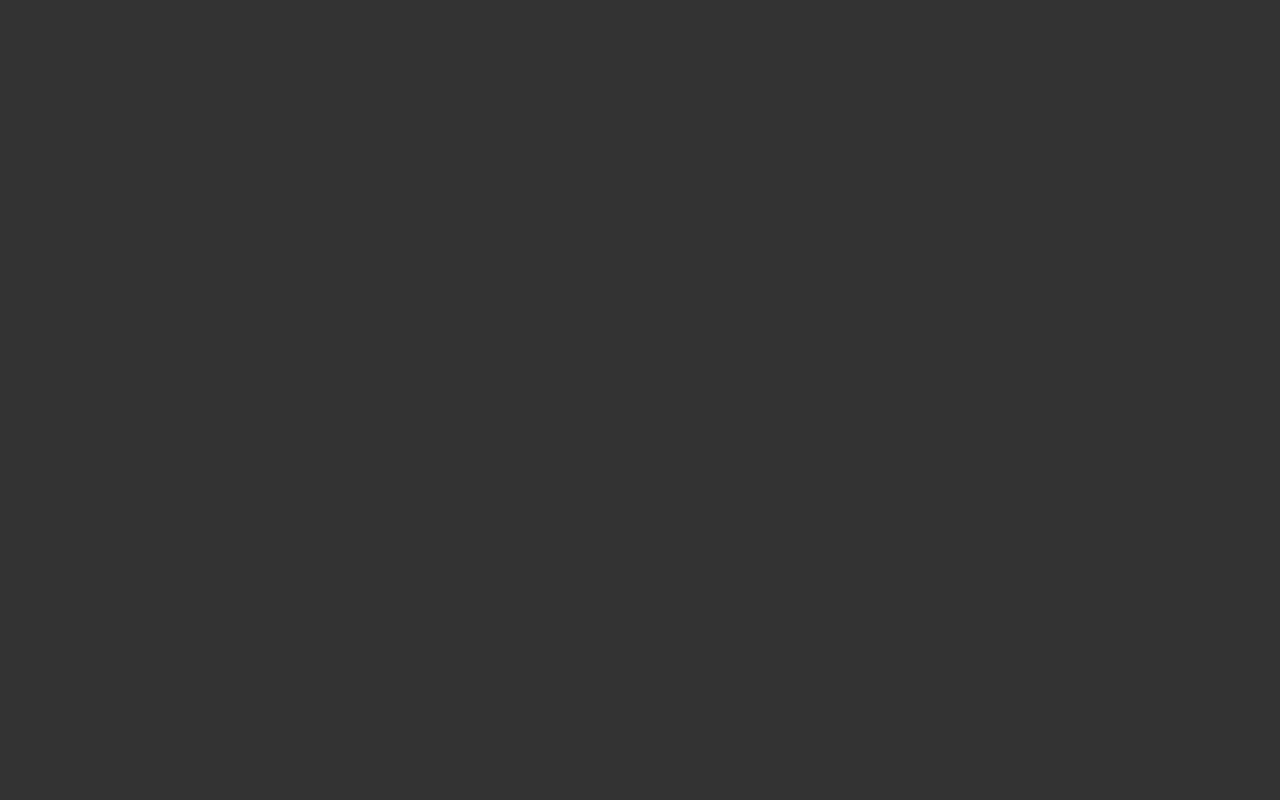
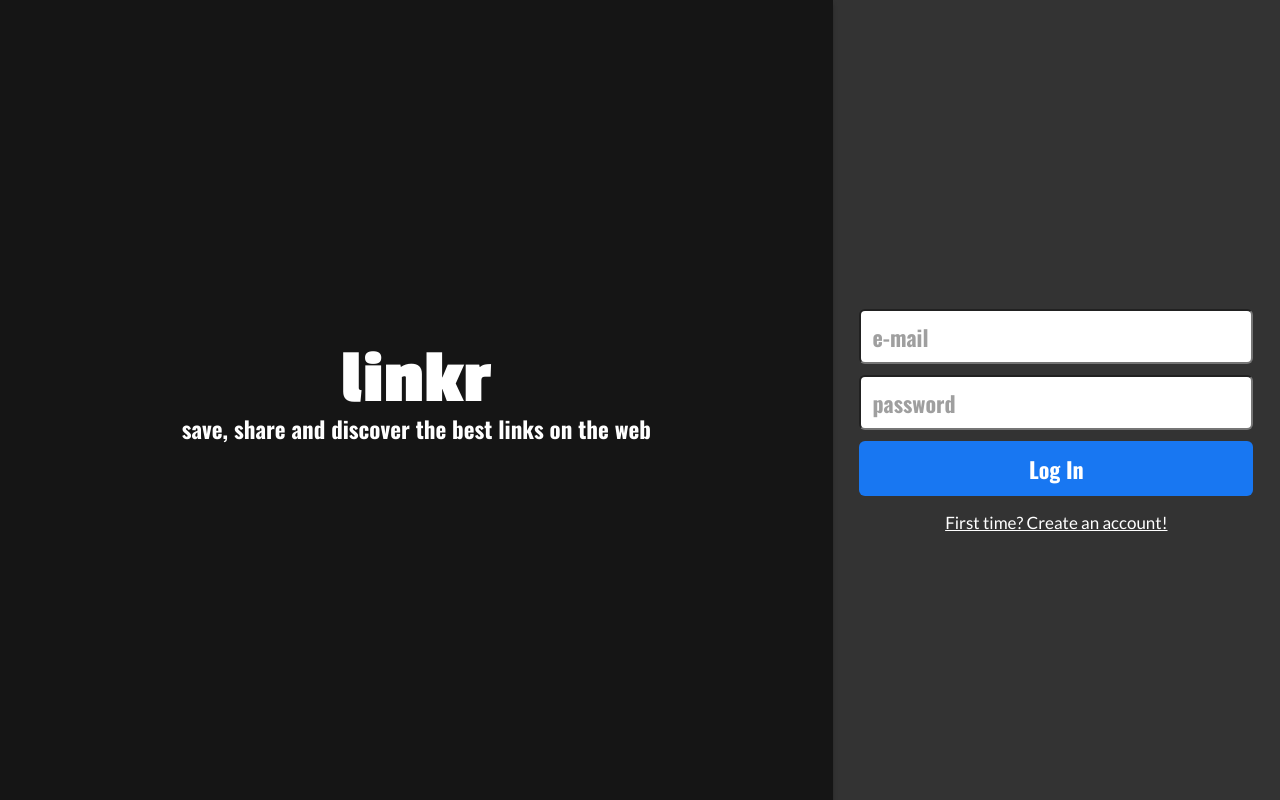
Before and after one commit to MolinaMS95/projeto18-linkr-front, a React (Create React App) app: page /login in a window 1280 px wide. Before the commit this address had no page. Built offline with nearby package versions, Linux system fonts and the light colour scheme.

Commit message:
[LNKR-1] feat: login and signup pages

```diff
--- a/package.json
+++ b/package.json
@@ -10,9 +10,11 @@
     "react": "^18.2.0",
     "react-dom": "^18.2.0",
     "react-ionicons": "^4.2.0",
+    "react-loader-spinner": "^5.3.4",
     "react-router-dom": "^6.6.1",
     "react-scripts": "5.0.1",
     "styled-components": "^5.3.6",
+    "sweetalert2": "^11.6.16",
     "web-vitals": "^2.1.4"
   },
   "scripts": {
--- a/src/App.js
+++ b/src/App.js
@@ -1,21 +1,26 @@
 import { createContext, useState } from "react";
 import { BrowserRouter, Routes, Route } from "react-router-dom";
 import HomePage from "./pages/HomePage";
+import LoginPage from "./pages/LoginPage";
+import SignUpPage from "./pages/SignUpPage";
 import { createGlobalStyle } from "styled-components";
 import "./constants/font.css";
 
 export const UserContext = createContext();
 
 export default function App() {
-  const [userData, setUserData] = useState(0);
+  const localUser = JSON.parse(localStorage.getItem("user"));
+  const [userData, setUserData] = useState(localUser);
 
   return (
     <>
       <GlobalStyle />
-      <UserContext.Provider value={userData}>
+      <UserContext.Provider value={{userData, setUserData}}>
         <BrowserRouter>
           <Routes>
             <Route path="/" element={<HomePage set={setUserData} />} />
+            <Route path="/login" element={<LoginPage />} />
+            <Route path="/cadastro" element={<SignUpPage />} />
           </Routes>
         </BrowserRouter>
       </UserContext.Provider>
--- /dev/null
+++ b/src/components/Forms.js
@@ -0,0 +1,44 @@
+import styled from "styled-components";
+
+export default function Forms({ children, isDisabled, submit }) {
+  return (
+    <Form onSubmit={submit} isDisabled={isDisabled}>
+      {children}
+    </Form>
+  );
+}
+
+const Form = styled.form`
+  display: flex;
+  flex-direction: column;
+  gap: 11px;
+  width: 88%;
+  margin-top: 40px;
+  input {
+    height: 55px;
+    border-radius: 6px;
+    font-family: 'Oswald';
+    font-size: 22px;
+    font-weight: 700;
+    color: black;
+    padding-left: 11px;
+    background: ${(props) => props.isDisabled && "#F2F2F2"};
+  }
+  input::placeholder {
+    color: #9F9F9F;
+  }
+  button {
+    height: 55px;
+    opacity: ${(props) => props.isDisabled && 0.7};
+    background: #1877f2;
+    border: none;
+    border-radius: 6px;
+    font-family: 'Oswald';
+    font-size: 22px;
+    font-weight: 700;
+    color: #ffffff;
+    display: flex;
+    justify-content: center;
+    align-items: center;
+  }
+`;
--- a/src/constants/font.css
+++ b/src/constants/font.css
@@ -1 +1 @@
-@import url('https://fonts.googleapis.com/css2?family=Oswald:wght@400;700&family=Lato:wght@300;400;700&display=swap');
+@import url('https://fonts.googleapis.com/css2?family=Lato:wght@300;400;700&family=Oswald:wght@400;700&family=Passion+One:wght@700&display=swap');
--- a/src/pages/HomePage.js
+++ b/src/pages/HomePage.js
@@ -7,8 +7,7 @@ import "../constants/font.css";
 import Post from "../components/Post.js";
 
 export default function HomePage(props) {
-
-  const userData = useContext(UserContext);
+  const { userData } = useContext(UserContext);
   const [posts, setPosts] = useState([]);
   const [postUrl, setPostUrl] = useState();
   const [postText, setPostText] = useState();
@@ -27,9 +26,7 @@ export default function HomePage(props) {
         console.log(data);
       });
   }, []);
-  function handleSubmitPost(){
-
-  }
+  function handleSubmitPost() {}
   return (
     <Container>
       <Title>timeline</Title>
@@ -160,7 +157,7 @@ const LeftBox = styled.div`
 `;
 const RightBox = styled.div`
   width: 100%;
-`
+`;
 const UserImg = styled.img`
   width: 46px;
   height: 46px;
--- /dev/null
+++ b/src/pages/LoginPage.js
@@ -0,0 +1,166 @@
+import axios from "axios";
+import { useContext, useEffect, useState } from "react";
+import { Link, useNavigate } from "react-router-dom";
+import styled from "styled-components";
+import Forms from "../components/Forms";
+import { ThreeDots } from "react-loader-spinner";
+import Swal from "sweetalert2";
+import { UserContext } from "../App";
+
+export default function Login() {
+  const [form, setForm] = useState({
+    email: "",
+    password: "",
+  });
+  const [disabled, setDisabled] = useState(false);
+  const navigate = useNavigate();
+  const { userData, setUserData } = useContext(UserContext);
+  const loginUrl = "";
+
+  useEffect(() => {
+    if (userData !== null) {
+      navigate("/");
+    }
+  });
+
+  function handleForm(event) {
+    setForm({ ...form, [event.target.name]: event.target.value });
+  }
+
+  function login(event) {
+    event.preventDefault();
+    setDisabled(true);
+    axios
+      .post(loginUrl, form)
+      .then((response) => {
+        setUserData(response.data);
+        saveUser(response.data);
+        navigate("/hoje");
+      })
+      .catch((error) => {
+        Swal.fire({
+          icon: "error",
+          title: "Oops...",
+          text: error.response.data.message,
+          footer: `Error status ${error.response.status}`,
+        });
+        setDisabled(false);
+      });
+  }
+
+  function saveUser(object) {
+    const user = JSON.stringify(object);
+    localStorage.setItem("user", user);
+  }
+
+  return (
+    <Body>
+      <TitleContainer>
+        <div>
+          <h1>linkr</h1>
+          <p>save, share and discover the best links on the web</p>
+        </div>
+      </TitleContainer>
+      <FormContainer>
+        <Forms submit={login} isDisabled={disabled}>
+          <input
+            type="email"
+            name="email"
+            onChange={handleForm}
+            placeholder="e-mail"
+            disabled={disabled}
+            required
+          />
+          <input
+            type="password"
+            name="password"
+            onChange={handleForm}
+            placeholder="password"
+            disabled={disabled}
+            required
+          />
+          <button type="submit">
+            {disabled ? (
+              <ThreeDots
+                height="80"
+                width="80"
+                radius="9"
+                color="#FFFFFF"
+                ariaLabel="three-dots-loading"
+                wrapperStyle={{}}
+                wrapperClassName=""
+                visible={true}
+              />
+            ) : (
+              "Log In"
+            )}
+          </button>
+        </Forms>
+        <SignUpLink to="/cadastro">First time? Create an account!</SignUpLink>
+      </FormContainer>
+    </Body>
+  );
+}
+
+const Body = styled.div`
+  display: flex;
+  flex-direction: column;
+  @media (min-width: 612px) {
+    flex-direction: row;
+  }
+`;
+
+const TitleContainer = styled.div`
+  width: 100%;
+  background-color: #151515;
+  box-shadow: 0px 4px 4px rgba(0, 0, 0, 0.25);
+  display: flex;
+  justify-content: center;
+  @media (min-width: 612px) {
+    width: 67%;
+    height: 100vh;
+  }
+
+  div {
+    width: 64%;
+    margin-top: 10px;
+    margin-bottom: 27px;
+    display: flex;
+    flex-direction: column;
+    align-items: center;
+    justify-content: center;
+  }
+
+  h1 {
+    font-family: "Passion One";
+    font-weight: 700;
+    font-size: 76px;
+    color: #ffffff;
+  }
+
+  p {
+    font-family: "Oswald";
+    font-weight: 700;
+    font-size: 23px;
+    color: #ffffff;
+  }
+`;
+
+const FormContainer = styled.div`
+  display: flex;
+  flex-direction: column;
+  align-items: center;
+  justify-content: center;
+  @media (min-width: 612px) {
+    width: 36%;
+    height: 100vh;
+  }
+`;
+
+const SignUpLink = styled(Link)`
+  font-family: "Lato";
+  font-size: 17px;
+  color: #ffffff;
+  text-decoration: underline;
+  margin-top: 18px;
+`;
--- /dev/null
+++ b/src/pages/SignUpPage.js
@@ -0,0 +1,166 @@
+import axios from "axios";
+import { useState } from "react";
+import { Link, useNavigate } from "react-router-dom";
+import styled from "styled-components";
+import Forms from "../components/Forms";
+import { ThreeDots } from "react-loader-spinner";
+import Swal from "sweetalert2";
+
+export default function SignUp() {
+  const [form, setForm] = useState({
+    email: "",
+    password: "",
+    username: "",
+    picture: "",
+  });
+  const [disabled, setDisabled] = useState(false);
+  const navigate = useNavigate();
+  const signUpUrl = "";
+
+  function handleForm(event) {
+    setForm({ ...form, [event.target.name]: event.target.value });
+  }
+
+  function createAccount(event) {
+    event.preventDefault();
+    setDisabled(true);
+    axios
+      .post(signUpUrl, form)
+      .then(() => navigate("/"))
+      .catch((error) => {
+        Swal.fire({
+          icon: "error",
+          title: "Oops...",
+          text: error.response.data.message,
+          footer: `Error status ${error.response.status}`,
+        });
+        setDisabled(false);
+      });
+  }
+
+  return (
+    <Body>
+      <TitleContainer>
+        <div>
+          <h1>linkr</h1>
+          <p>save, share and discover the best links on the web</p>
+        </div>
+      </TitleContainer>
+      <FormContainer>
+        <Forms submit={createAccount} isDisabled={disabled}>
+          <input
+            name="email"
+            type="email"
+            placeholder="e-mail"
+            onChange={handleForm}
+            disabled={disabled}
+            required
+          />
+          <input
+            name="password"
+            type="password"
+            placeholder="password"
+            onChange={handleForm}
+            disabled={disabled}
+            required
+          />
+          <input
+            name="username"
+            placeholder="username"
+            onChange={handleForm}
+            disabled={disabled}
+            required
+          />
+          <input
+            name="picture"
+            type="url"
+            onChange={handleForm}
+            placeholder="picture url"
+            disabled={disabled}
+            required
+          />
+          <button type="submit">
+            {disabled ? (
+              <ThreeDots
+                height="80"
+                width="80"
+                radius="9"
+                color="#FFFFFF"
+                ariaLabel="three-dots-loading"
+                wrapperStyle={{}}
+                wrapperClassName=""
+                visible={true}
+              />
+            ) : (
+              "Sign Up"
+            )}
+          </button>
+        </Forms>
+        <LoginLink to="/login">Switch back to login</LoginLink>
+      </FormContainer>
+    </Body>
+  );
+}
+
+const Body = styled.div`
+  display: flex;
+  flex-direction: column;
+  @media (min-width: 612px) {
+    flex-direction: row;
+  }
+`;
+
+const TitleContainer = styled.div`
+  width: 100%;
+  background-color: #151515;
+  box-shadow: 0px 4px 4px rgba(0, 0, 0, 0.25);
+  display: flex;
+  justify-content: center;
+  @media (min-width: 612px) {
+    width: 67%;
+    height: 100vh;
+  }
+
+  div {
+    width: 64%;
+    margin-top: 10px;
+    margin-bottom: 27px;
+    display: flex;
+    flex-direction: column;
+    align-items: center;
+    justify-content: center;
+  }
+
+  h1 {
+    font-family: "Passion One";
+    font-weight: 700;
+    font-size: 76px;
+    color: #ffffff;
+  }
+
+  p {
+    font-family: "Oswald";
+    font-weight: 700;
+    font-size: 23px;
+    color: #ffffff;
+  }
+`;
+
+const FormContainer = styled.div`
+  display: flex;
+  flex-direction: column;
+  align-items: center;
+  justify-content: center;
+  @media (min-width: 612px) {
+    width: 36%;
+    height: 100vh;
+  }
+`;
+
+const LoginLink = styled(Link)`
+  font-family: "Lato";
+  font-size: 17px;
+  color: #ffffff;
+  text-decoration: underline;
+  margin-top: 18px;
+`;
```
Also changed, not shown: 1 other file (tests, documents, lock files or other folders).
